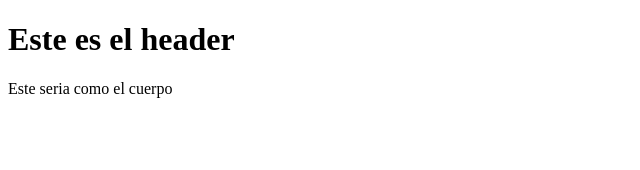
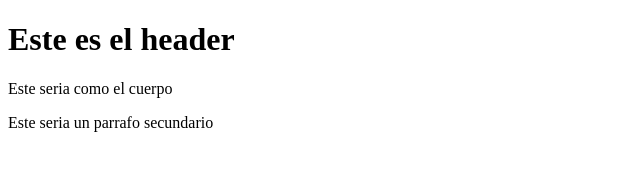
Before and after one commit to Mauriciopardo/new-repo, a plain HTML site: page index.html in a window 1280 px wide. Shown: the whole page, without its empty margins (0-640 px from the left). Drawn offline with Linux system fonts and the light colour scheme.

Commit message:
add p tag

```diff
--- a/index.html
+++ b/index.html
@@ -9,6 +9,7 @@
     <header class="header">
       <h1>Este es el header</h1>
       <p>Este seria como el cuerpo</p>
+      <p class="segundo">Este seria un parrafo secundario</p>
     </header>
   </body>
 </html>
```
Also changed, not shown: style.css (added).
